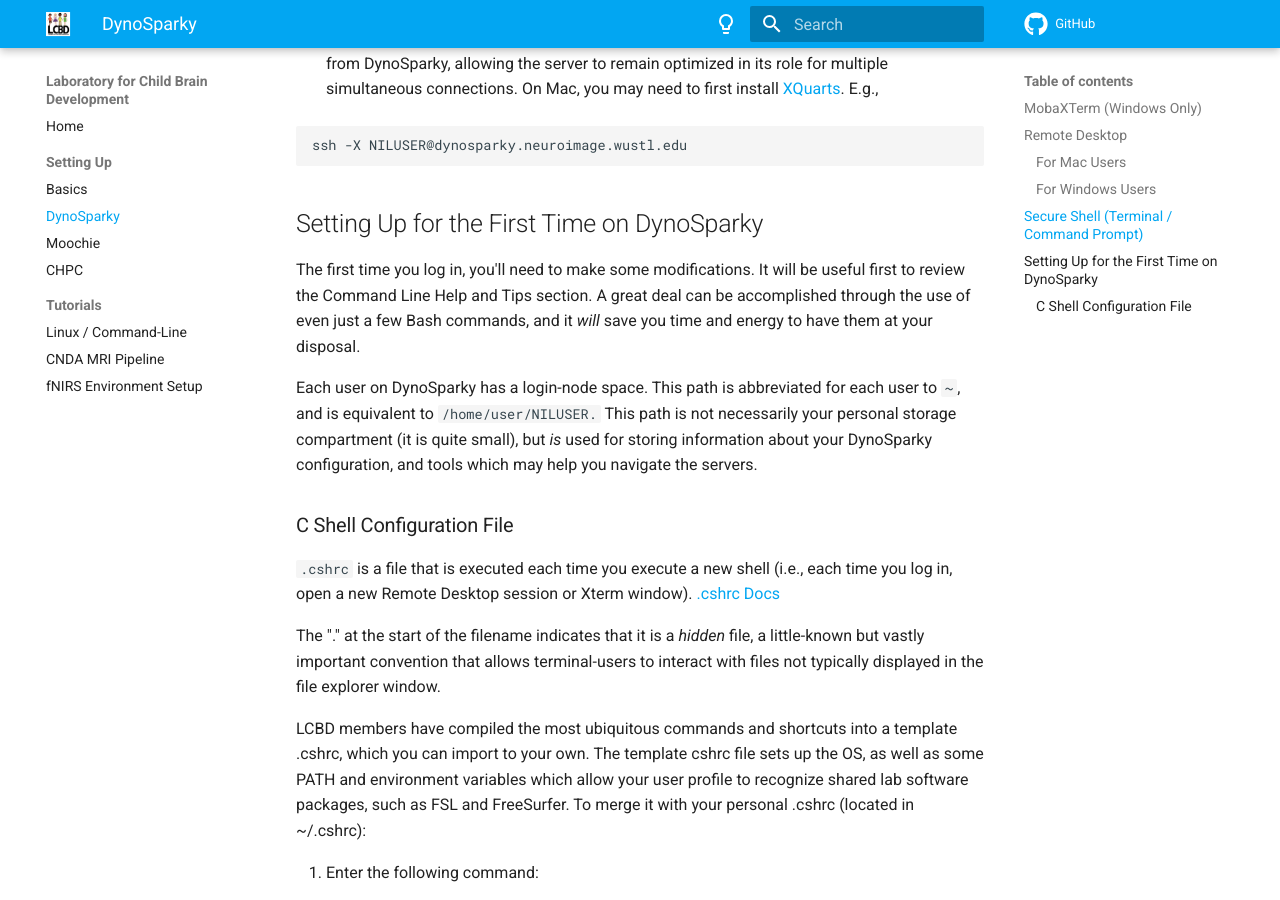
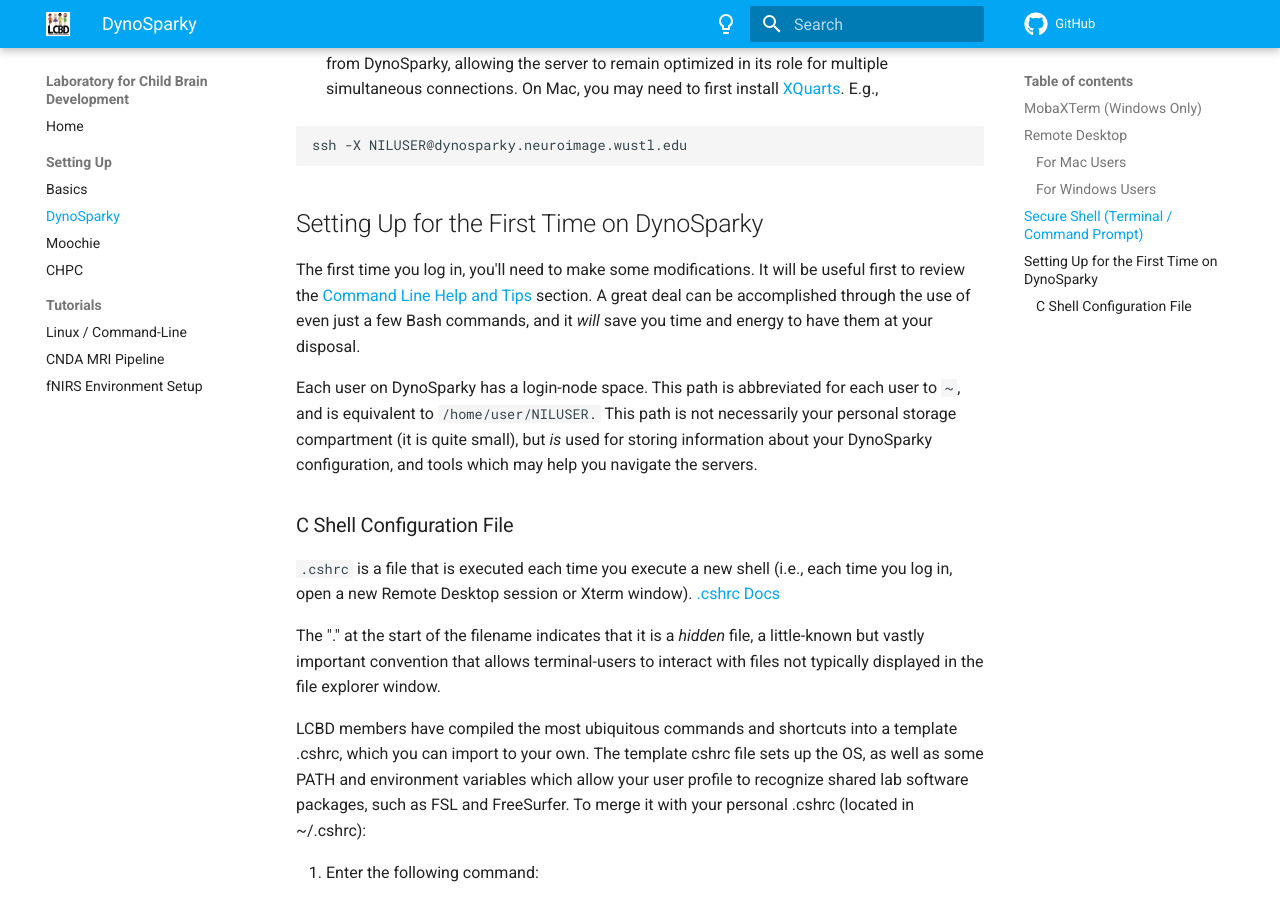
Before and after one commit to ChildBrainLab/ChildBrainLab.github.io, an MkDocs documentation site: the page built from docs/setting_up/DynoSparky.md, in a window 1280 px wide and 900 px high, scrolled down 7540 px. Built offline with MkDocs 1.6.1 and Material for MkDocs 9.7.7, drawn with Linux system fonts in a browser that asks for light colours; comment, search, counter and statistics services are not loaded; part of the change alters nothing that is shown.

````diff
--- a/docs/setting_up/DynoSparky.md
+++ b/docs/setting_up/DynoSparky.md
@@ -79,7 +79,7 @@ ssh -X NILUSER@dynosparky.neuroimage.wustl.edu
 ```
 
 ## Setting Up for the First Time on DynoSparky
-The first time you log in, you'll need to make some modifications. It will be useful first to review the Command Line Help and Tips section. A great deal can be accomplished through the use of even just a few Bash commands, and it *will* save you time and energy to have them at your disposal.
+The first time you log in, you'll need to make some modifications. It will be useful first to review the [Command Line Help and Tips](https://childbrainlab.github.io/tutorials/linux_wt/) section. A great deal can be accomplished through the use of even just a few Bash commands, and it *will* save you time and energy to have them at your disposal.
 
 Each user on DynoSparky has a login-node space. This path is abbreviated for each user to `~`, and is equivalent to `/home/user/NILUSER.` This path is not necessarily your personal storage compartment (it is quite small), but *is* used for storing information about your DynoSparky configuration, and tools which may help you navigate the servers.
 
````
